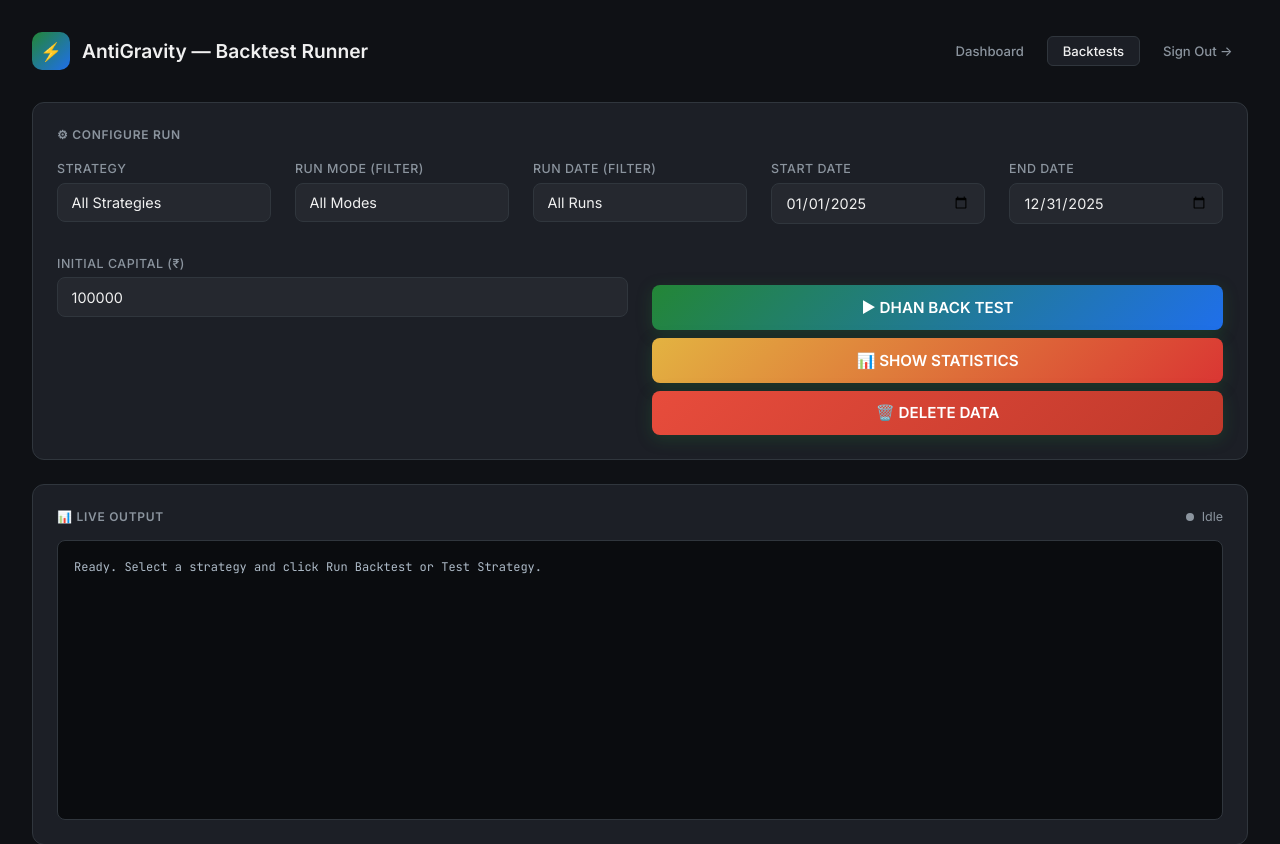
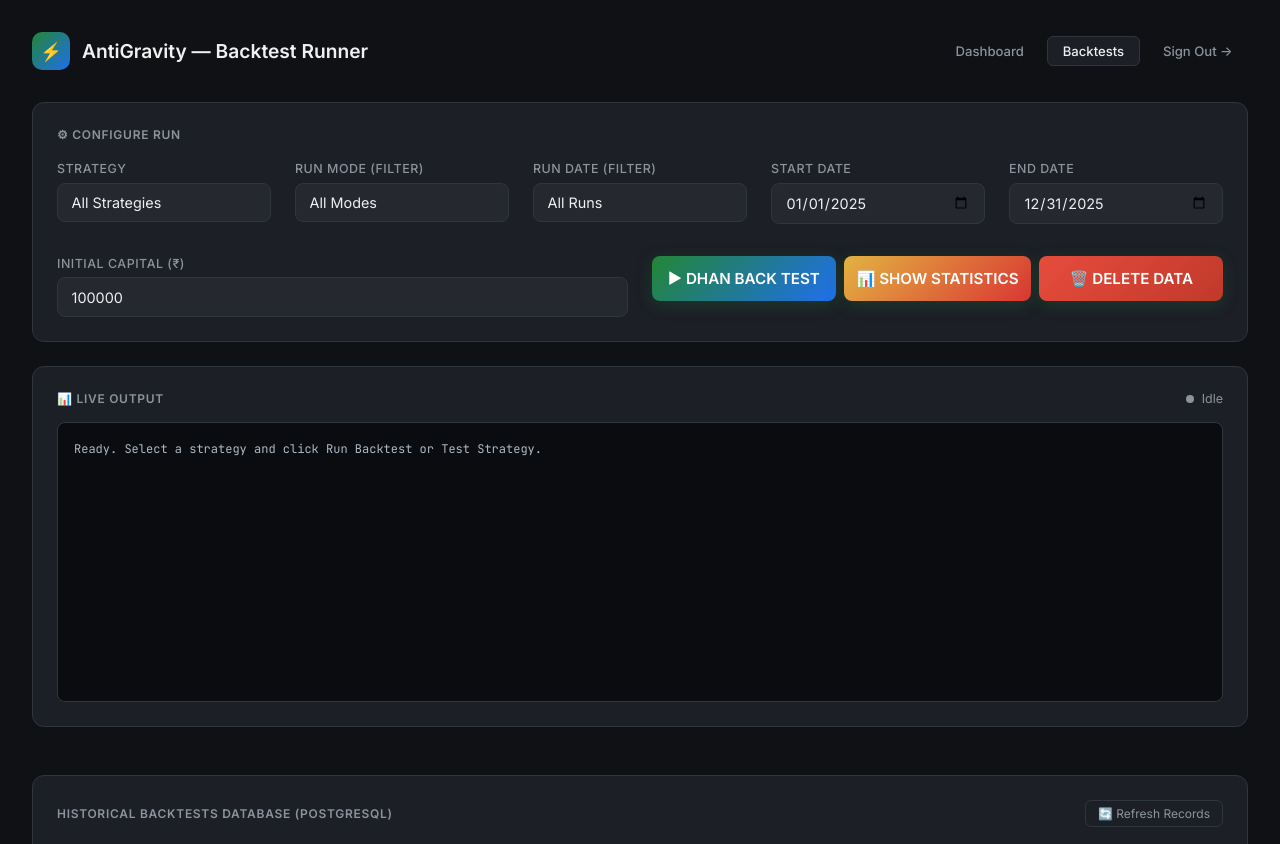
Before and after one commit to anoopverma/AntiGravity, a Flask app: page /backtest in a window 1280 px wide. Shown: the top 844 px of the page. Run offline with Flask 3, Linux system fonts and the light colour scheme; the visitor is signed in with stand-in values (Sample User, id 1).

Commit message:
Update backtest runner UI and filters

```diff
--- a/templates/backtest_runner.html
+++ b/templates/backtest_runner.html
@@ -501,6 +501,8 @@
                     <label>Run Mode (Filter)</label>
                     <select id="run-mode-select" onchange="applyRunDateFilter()">
                         <option value="ALL">All Modes</option>
+                        <option value="Paper">Paper</option>
+                        <option value="Live">Live</option>
                     </select>
                 </div>
 
@@ -525,18 +527,17 @@
                 </div>
 
                 <div class="form-group"
-                    style="display:flex; flex-direction:column; gap:0.5rem; justify-content:flex-end;">
-                    <label style="opacity:0;">Run</label>
-                    <button class="btn-run" id="run-btn" onclick="testDhan()" style="white-space:nowrap;">
+                    style="display:flex; flex-direction:row; gap:0.5rem; justify-content:flex-end; width:100%;">
+                    <button class="btn-run" id="run-btn" onclick="testDhan()" style="white-space:nowrap; flex:1;">
                         ▶ DHAN BACK TEST
                     </button>
                     <button class="btn-run"
-                        style="background: linear-gradient(135deg, #e3b341, #da3633); white-space:nowrap;"
+                        style="background: linear-gradient(135deg, #e3b341, #da3633); white-space:nowrap; flex:1;"
                         id="test-strat-btn" onclick="showStatistics()">
                         📊 SHOW STATISTICS
                     </button>
                     <button class="btn-run"
-                        style="background: linear-gradient(135deg, #e74c3c, #c0392b); white-space:nowrap;"
+                        style="background: linear-gradient(135deg, #e74c3c, #c0392b); white-space:nowrap; flex:1;"
                         id="del-db-btn" onclick="deleteDbData()">
                         🗑️ DELETE DATA
                     </button>
```
